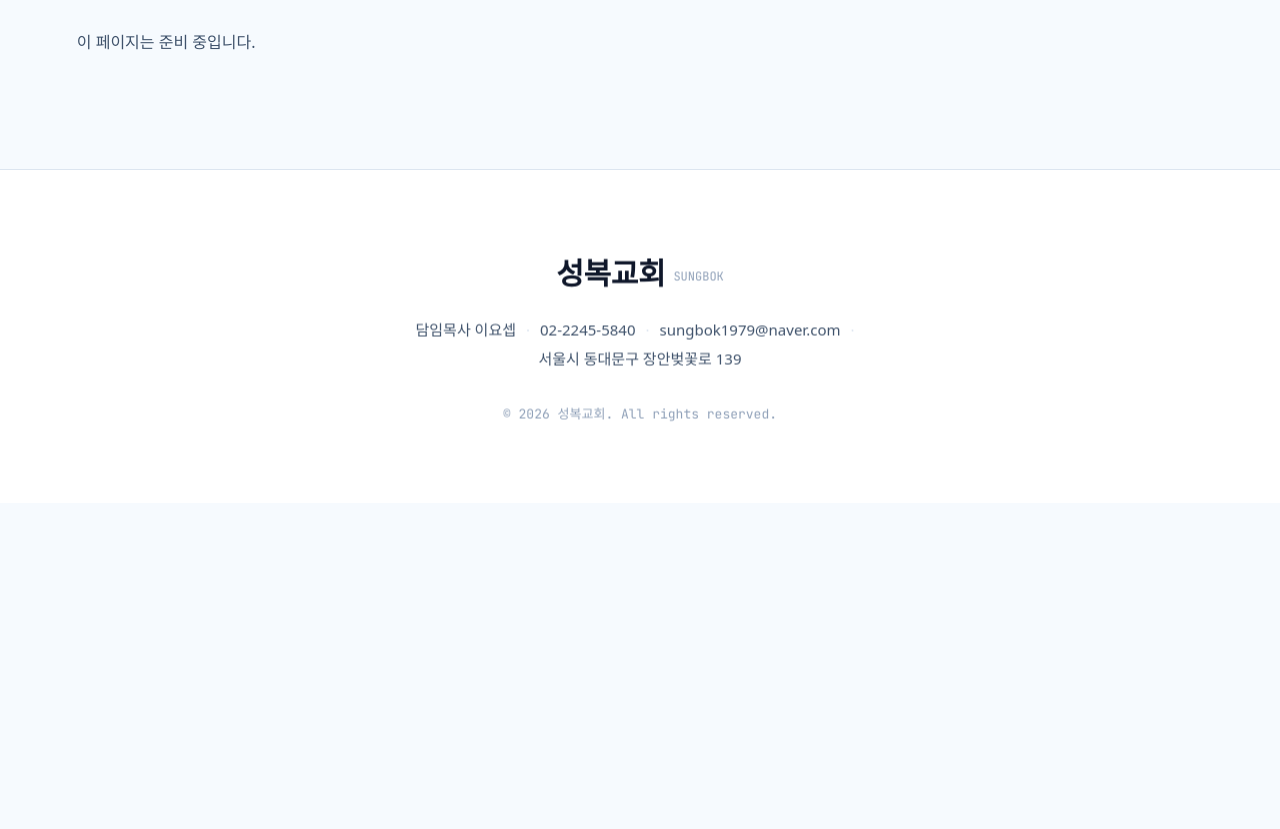
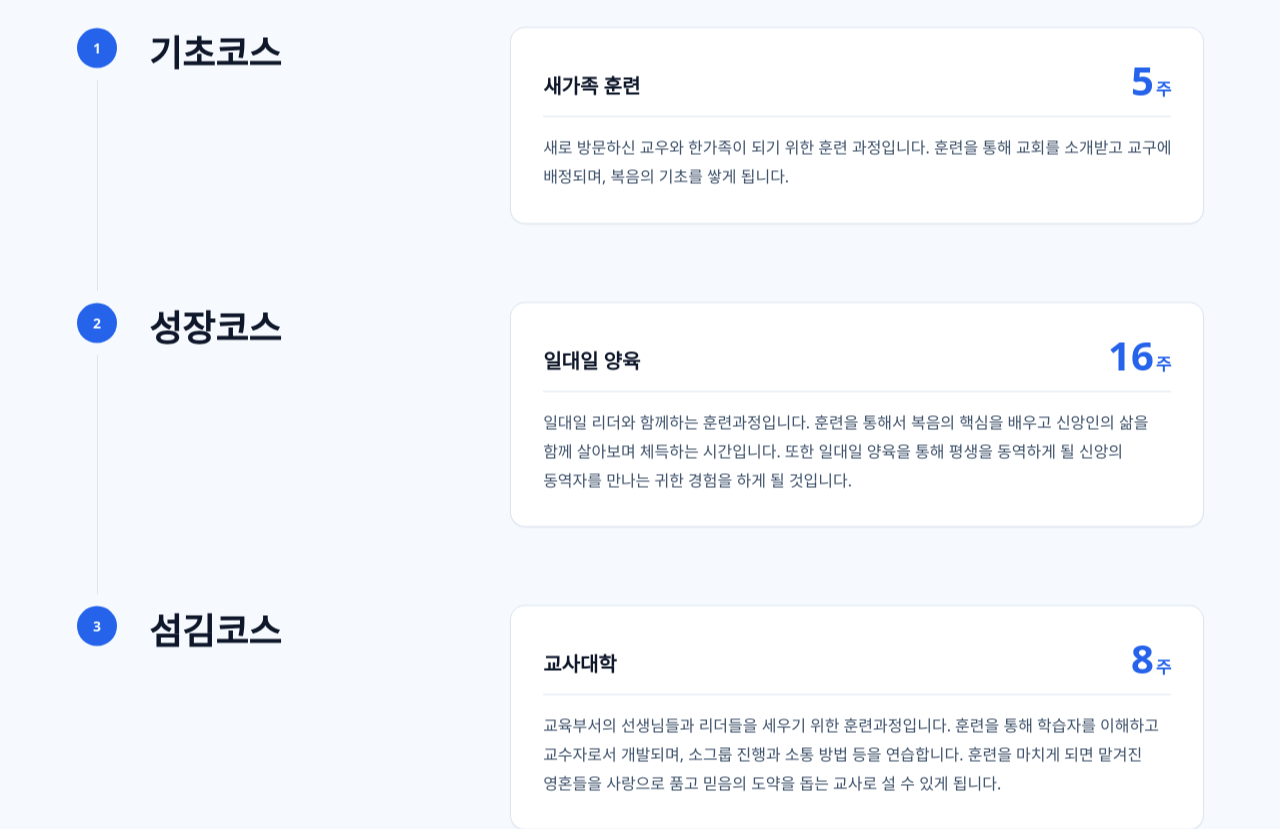
Before and after one commit to jihkyuo/sungbok-web, a Next.js app: page /about/training in a window 1280 px wide. Shown: the part 340-1169 px from the top of the page. Before the commit the page ends 843 px from the top, so only its background shows below. Built offline with nearby package versions, Linux system fonts and the light colour scheme; a web font is replaced by a local one.

Commit message:
fix(#0):[web] 교회소개 › 양육·훈련 페이지 — 기존 사이트 안내 이미지 원문(기초·성장·섬김 4과정)을 단계 경로 + 기간 강조 카드로 구성, 기획 추적표 완료 처리
Co-Authored-By: jwkim <jwkim@rsupport.com>

```diff
--- a/src/app/about/training/page.tsx
+++ b/src/app/about/training/page.tsx
@@ -1,8 +1,8 @@
-import { PagePlaceholder } from '@/shared/components/layout/PagePlaceholder';
+import { TrainingPath } from '@/domains/about/components/widgets/TrainingPath';
 import type { Metadata } from 'next';
 
 export const metadata: Metadata = { title: '양육·훈련 | 성복교회' };
 
 export default function Page() {
-  return <PagePlaceholder />;
+  return <TrainingPath />;
 }
--- a/src/app/plan/data.ts
+++ b/src/app/plan/data.ts
@@ -152,7 +152,12 @@ export const BLOCKS: Block[] = [
         status: 'done',
         note: '교역자 7명 사진이 275×350 저해상. 실사진 수신 시 교체',
       },
-      { label: '양육·훈련', href: '/about/training', status: 'todo' },
+      {
+        label: '양육·훈련',
+        href: '/about/training',
+        status: 'done',
+        note: '기존 사이트 안내 이미지(기초·성장·섬김 4과정) 원문을 단계 경로로 재구성. 신청·일정 안내는 자료 없음',
+      },
       {
         label: '연혁',
         href: '/about/history',
--- /dev/null
+++ b/src/domains/about/components/widgets/TrainingPath/courses.ts
@@ -0,0 +1,58 @@
+// 교회소개 › 양육·훈련 코스. 출처: 기존 사이트 게시판 0109 의 안내 이미지(2025-04 업로드) 원문.
+// 기간은 카드에 weeks 로 크게 보이므로 이름·설명에서는 뺐다(원문 '새가족 5주훈련' → '새가족 훈련', 설명 속 'N주(간)의' 삭제).
+// 단계 이름·과정 이름·기간·설명은 원문에 있는 것만 쓴다 — 시간·장소·신청 방법 등은 자료가 없으니 추측으로 채우지 말 것.
+
+export type Course = {
+  name: string;
+  /** 훈련 기간(주). 원문에 적힌 숫자 */
+  weeks: number;
+  description: string;
+};
+
+export type Stage = {
+  /** 원문 코스 이름 */
+  title: string;
+  courses: Course[];
+};
+
+export const TRAINING_STAGES: Stage[] = [
+  {
+    title: '기초코스',
+    courses: [
+      {
+        name: '새가족 훈련',
+        weeks: 5,
+        description:
+          '새로 방문하신 교우와 한가족이 되기 위한 훈련 과정입니다. 훈련을 통해 교회를 소개받고 교구에 배정되며, 복음의 기초를 쌓게 됩니다.',
+      },
+    ],
+  },
+  {
+    title: '성장코스',
+    courses: [
+      {
+        name: '일대일 양육',
+        weeks: 16,
+        description:
+          '일대일 리더와 함께하는 훈련과정입니다. 훈련을 통해서 복음의 핵심을 배우고 신앙인의 삶을 함께 살아보며 체득하는 시간입니다. 또한 일대일 양육을 통해 평생을 동역하게 될 신앙의 동역자를 만나는 귀한 경험을 하게 될 것입니다.',
+      },
+    ],
+  },
+  {
+    title: '섬김코스',
+    courses: [
+      {
+        name: '교사대학',
+        weeks: 8,
+        description:
+          '교육부서의 선생님들과 리더들을 세우기 위한 훈련과정입니다. 훈련을 통해 학습자를 이해하고 교수자로서 개발되며, 소그룹 진행과 소통 방법 등을 연습합니다. 훈련을 마치게 되면 맡겨진 영혼들을 사랑으로 품고 믿음의 도약을 돕는 교사로 설 수 있게 됩니다.',
+      },
+      {
+        name: '임직자 학교',
+        weeks: 8,
+        description:
+          '임직자들을 길러내기 위한 훈련과정입니다. 훈련으로 교회를 섬기고 이끌 귀한 리더십을 세웁니다. 교회의 임직자가 되기 위해서 예배와 기도로 다른 이들의 본이 되며, 말씀을 통해 하나님을 배우고, 형제자매에게 사랑을 실천합니다.',
+      },
+    ],
+  },
+];
--- /dev/null
+++ b/src/domains/about/components/widgets/TrainingPath/index.tsx
@@ -0,0 +1,54 @@
+// 교회소개 › 양육·훈련 본문. 기초 → 성장 → 섬김으로 이어지는 세로 경로.
+// 왼쪽 레일: 단계 번호 원(accent) + 다음 단계까지 이어지는 hairline. 오른쪽: 단계 이름(md 이상 4/12) + 과정 카드(8/12).
+// 카드는 과정 이름 + 기간(주)을 큰 숫자로 — 원문 표에서 가장 비교하기 좋은 정보가 기간이라 그것만 키운다.
+// 단계마다 레일·본문을 한 Reveal(li)로 묶는다 — 본문만 숨기면 등장 전에 번호 원만 떠 보인다.
+// 내용은 courses.ts(기존 사이트 원문). 신청·일정 안내는 자료가 없어 두지 않는다.
+import { Reveal } from '@/shared/components/features/Reveal';
+import { cn } from '@/shared/lib/utils';
+import { TRAINING_STAGES, type Course } from './courses';
+
+const CourseCard = ({ course }: { course: Course }) => (
+  <article className="bg-b1-surface ring-b1-border rounded-xl p-6 shadow-sm ring-1 md:p-8">
+    <header className="border-b1-border flex items-end justify-between gap-4 border-b pb-4">
+      <h3 className="text-b1-text text-h3">{course.name}</h3>
+      {/* line-height 는 text-* 토큰이 span 마다 정하고, p 의 strut 도 줄 높이를 만든다 → 둘 다 leading-none */}
+      <p className="text-b1-accent shrink-0 leading-none">
+        <span className="text-h1 leading-none tabular-nums">{course.weeks}</span>
+        <span className="text-title ml-0.5 leading-none">주</span>
+      </p>
+    </header>
+    <p className="text-b1-sub text-body mt-4">{course.description}</p>
+  </article>
+);
+
+export const TrainingPath = () => (
+  // role="list": list-style:none 이면 Safari/VoiceOver 가 목록 의미를 지운다 — 단계 순서(번호는 aria-hidden)를 지키려고 명시
+  <ol role="list" aria-label="양육·훈련 과정">
+    {TRAINING_STAGES.map((stage, i) => {
+      const last = i === TRAINING_STAGES.length - 1;
+      return (
+        <Reveal as="li" key={stage.title} className="grid grid-cols-[auto_1fr] gap-x-5 md:gap-x-8">
+          <div aria-hidden className="flex flex-col items-center">
+            <span className="bg-b1-accent text-label text-b1-bg flex size-10 items-center justify-center rounded-full font-bold tabular-nums">
+              {i + 1}
+            </span>
+            {!last && <span className="bg-b1-border my-3 w-px flex-1" />}
+          </div>
+          <div
+            className={cn(
+              'grid grid-cols-1 gap-6 md:grid-cols-12 md:gap-x-8',
+              !last && 'pb-14 md:pb-20'
+            )}
+          >
+            <h2 className="text-b1-text text-h2 pt-0.5 md:col-span-4">{stage.title}</h2>
+            <div className="space-y-4 md:col-span-8">
+              {stage.courses.map(c => (
+                <CourseCard key={c.name} course={c} />
+              ))}
+            </div>
+          </div>
+        </Reveal>
+      );
+    })}
+  </ol>
+);
```
